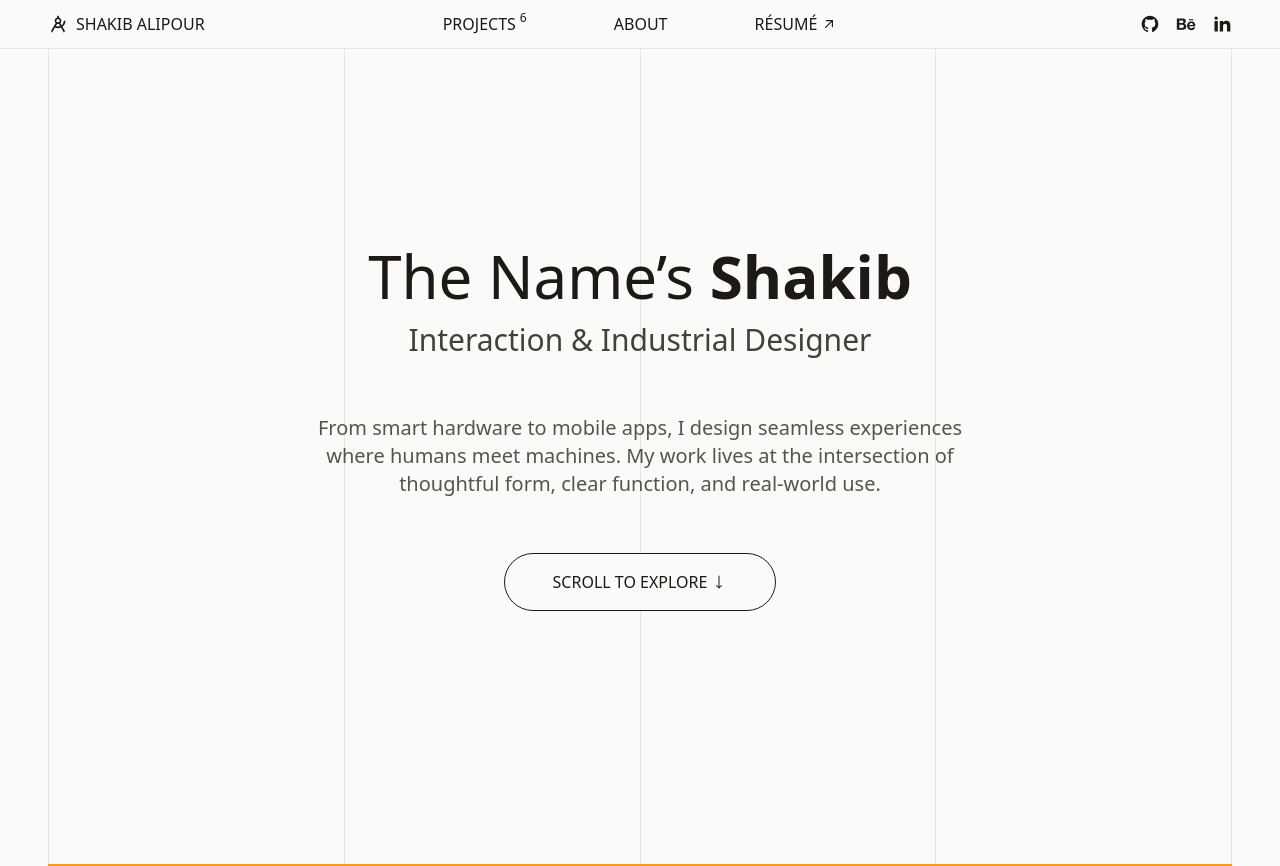
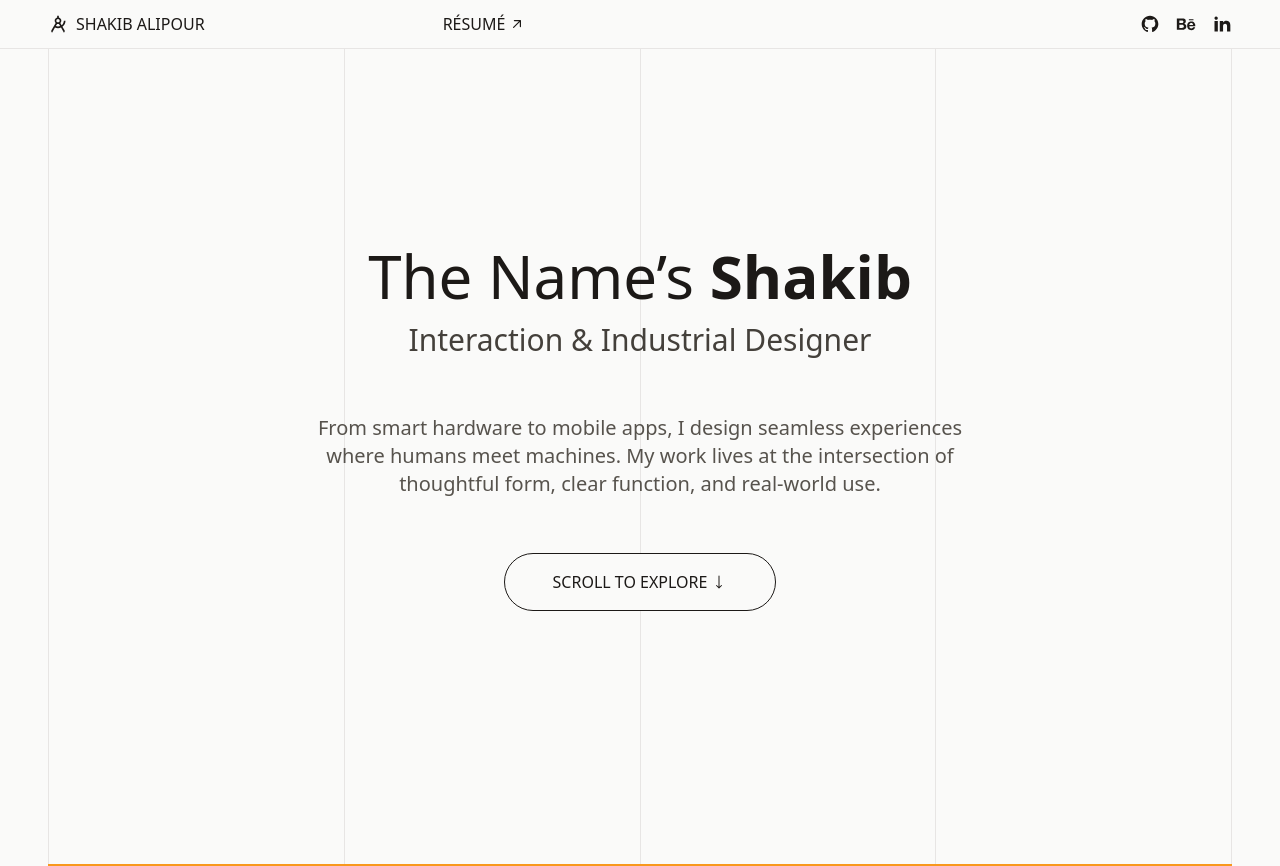
Before and after one commit to shkyb/shkyb.github.io, a React (Vite) app: page / in a window 1280 px wide. Shown: the top 866 px of the page. Built offline with nearby package versions, Linux system fonts and the light colour scheme.

Commit message:
Navbar: projects & about disabled

```diff
--- a/src/components/Navbar.jsx
+++ b/src/components/Navbar.jsx
@@ -19,8 +19,8 @@ export default function Navbar() {
 
         {/* Desktop Menu */}
         <ul className="hidden md:flex w-4/12 justify-between ">
-          <NavItem text="Projects" count={6} href="#projects" />
-          <NavItem text="About" href="#about" />
+          {/* <NavItem text="Projects" count={6} href="#projects" /> */}
+          {/* <NavItem text="About" href="#about" /> */}
           <NavItem text="Résumé" icon={<HiMiniArrowUpRight />} href="https://docs.google.com/document/d/1o0fNXL66ROGPvPpEJDpwa3XDLUZQflqOfrZEOSSTsmI/edit?usp=sharing" />
         </ul>
 
@@ -46,8 +46,8 @@ export default function Navbar() {
         <div className="md:hidden bg-stone-50 flex flex-col w-full justify-between pt-24 pb-14 h-screen">
           <div>
             <ul className="space-y-8 text-2xl px-6">
-              <NavItem text="Projects" count={6} href="./projects" />
-              <NavItem text="About" href="./about" />
+              {/* <NavItem text="Projects" count={6} href="./projects" /> */}
+              {/* <NavItem text="About" href="./about" /> */}
               <NavItem text="Résumé" icon={<HiMiniArrowUpRight />} href="https://docs.google.com/document/d/1o0fNXL66ROGPvPpEJDpwa3XDLUZQflqOfrZEOSSTsmI/edit?usp=sharing" />
             </ul>
           </div>
```
